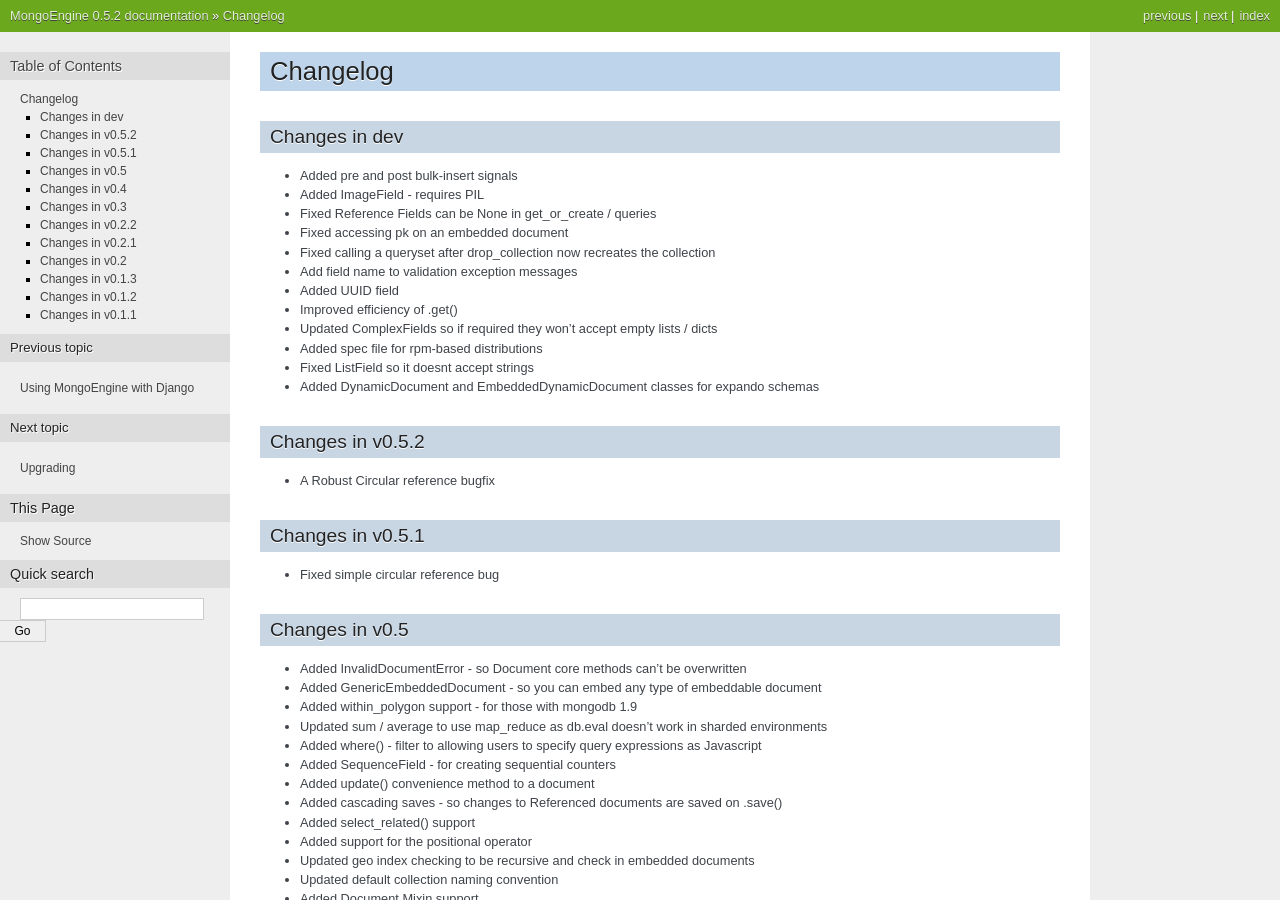
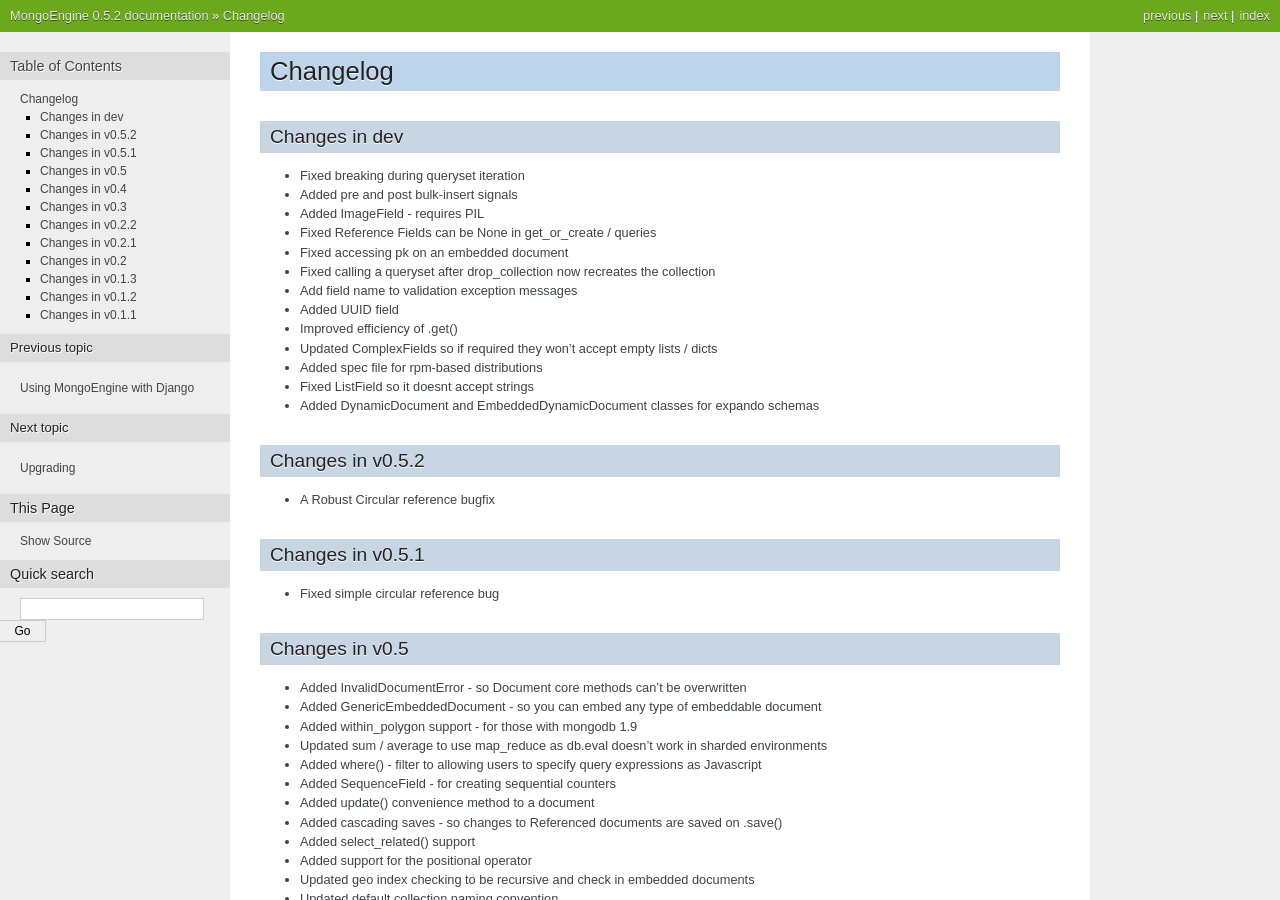
Before and after one commit to MongoEngine/mongoengine, a Sphinx documentation site: the page built from docs/changelog.rst, in a window 1280 px wide and 900 px high. Built offline with Sphinx 7.4.7, drawn with Linux system fonts in a browser that asks for light colours.

Commit message:
Updated docs and Authors

```diff
--- a/docs/changelog.rst
+++ b/docs/changelog.rst
@@ -5,6 +5,7 @@ Changelog
 Changes in dev
 ==============
 
+- Fixed breaking during queryset iteration
 - Added pre and post bulk-insert signals
 - Added ImageField - requires PIL
 - Fixed Reference Fields can be None in get_or_create / queries
```
Also changed, not shown: 1 other file.
